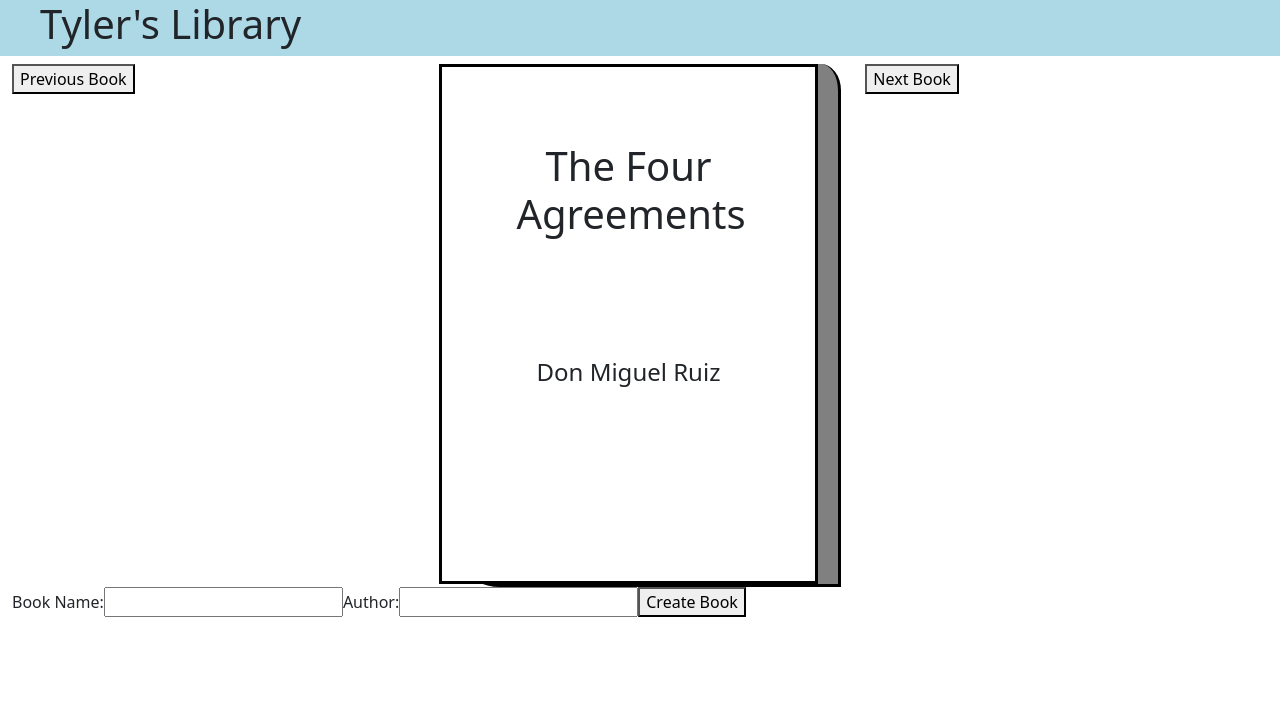
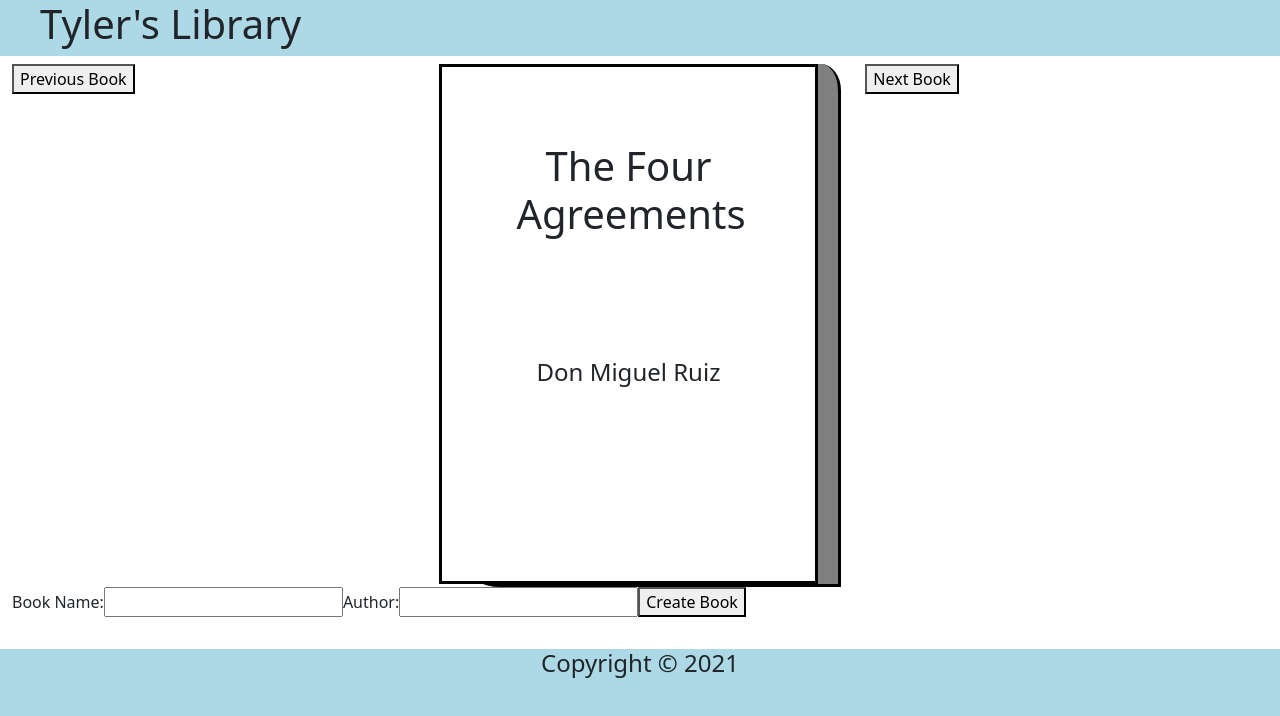
Before and after one commit to TylerSerrano98/dCC-library, a React (Create React App) app: page / in a window 1280 px wide. Shown: the top 716 px of the page. Built offline with nearby package versions, Linux system fonts and the light colour scheme.

Commit message:
created footer component, added styling to footer

```diff
--- a/src/components/App.jsx
+++ b/src/components/App.jsx
@@ -3,6 +3,7 @@
 import TitleBar from './TitleBar/TitleBar';
 import BookViewer from './BookViewer/BookViewer';
 import BookCreator from './BookCreator/BookCreator';
+import Footer from './Footer/Footer';
 
 class App extends Component {
     constructor(props){
@@ -53,6 +54,7 @@
                 <TitleBar />
                 <BookViewer book={this.books[this.state.bookNumber]} nextBook={this.goToNextBook} previousBook={this.goToPreviousBook} />
                 <BookCreator createNewBook={this.createBook} />
+                <Footer />
             </div>
         )
     }
--- /dev/null
+++ b/src/components/Footer/Footer.css
@@ -0,0 +1,7 @@
+.footer {
+    background-color: lightblue;
+    width: 100%;
+    box-shadow: 0 50vh 0 50vh lightblue;
+    text-align: center;
+    margin-top: 2em;
+}
--- /dev/null
+++ b/src/components/Footer/Footer.jsx
@@ -0,0 +1,12 @@
+import React from 'react';
+import './Footer.css';
+
+const Footer = () => {
+    return (
+        <footer className='footer'>
+            <h4>Copyright © 2021</h4>
+        </footer>
+    );
+}
+
+export default Footer;
```
